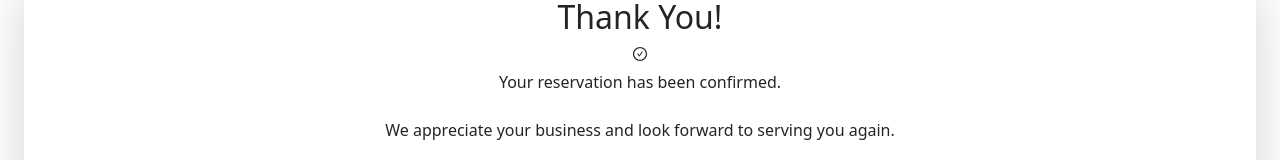
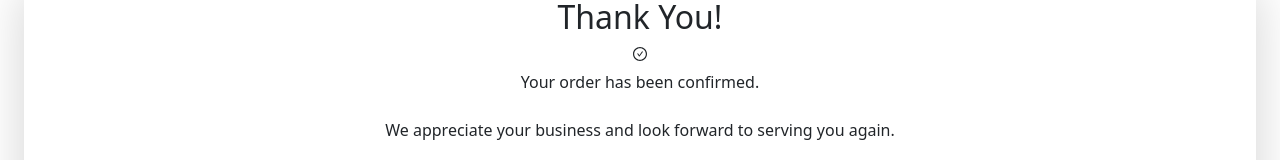
Before and after one commit to Kritika55/SecurityCW2-FE, a React (Create React App) app: page /confirmed-order in a window 1280 px wide. Shown: the part 632-792 px from the top of the page. Built offline with nearby package versions, Linux system fonts and the light colour scheme.

Commit message:
last page error handling

```diff
--- a/src/pages/Thankyou.jsx
+++ b/src/pages/Thankyou.jsx
@@ -10,7 +10,7 @@
           <h2 className="text-3xl font-bold mb-2">Thank You!</h2>
           <AiOutlineCheckCircle className="text-4xl text-green-500 mb-2" />
         </div>
-        <p className="text-lg mb-4">Your reservation has been confirmed.</p>
+        <p className="text-lg mb-4">Your order has been confirmed.</p>
         <p className="text-lg mb-4">We appreciate your business and look forward to serving you again.</p>
         <Link
           to="/"
```
